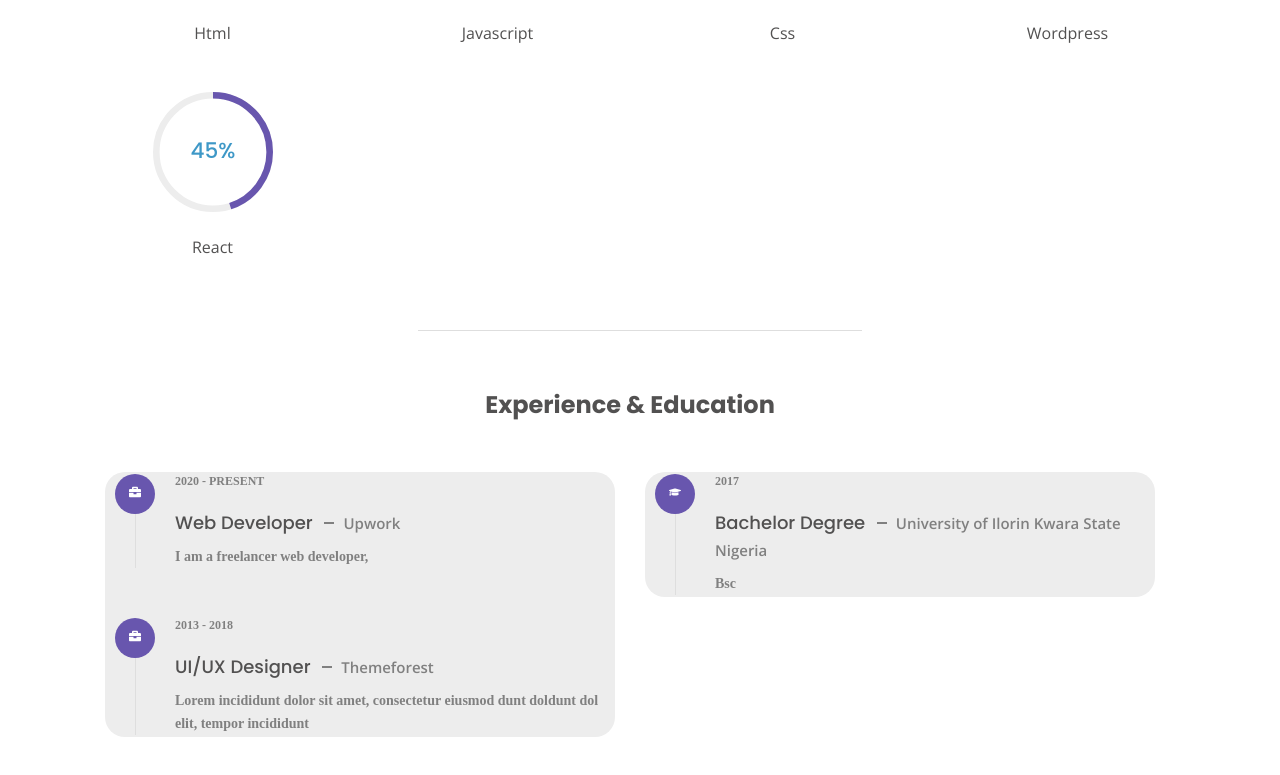
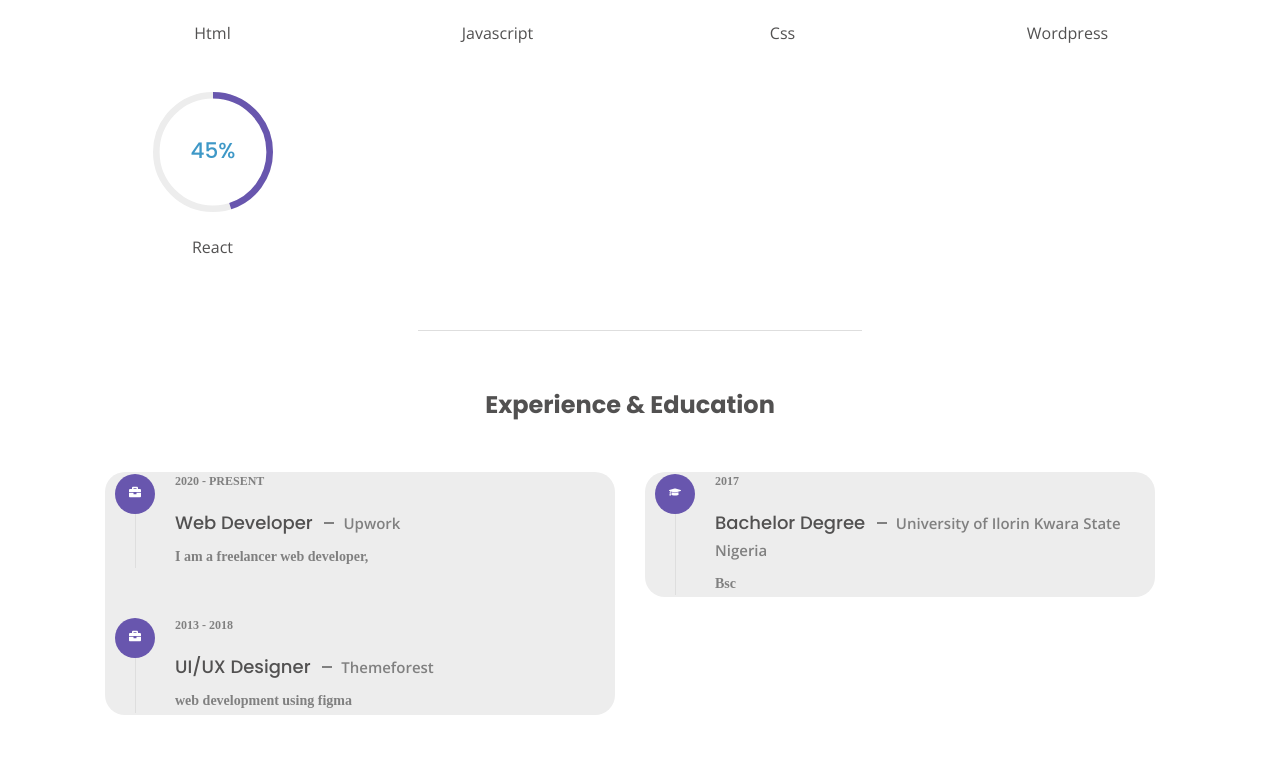
Before and after one commit to Owolusi/Writers-portfolio, a React (Vite) app: page /about in a window 1280 px wide. Shown: the part 901-1676 px from the top of the page. Built offline with nearby package versions, Linux system fonts and the light colour scheme.

Commit message:
ran npm build and edited npm --force and update info

```diff
--- a/src/data.jsx
+++ b/src/data.jsx
@@ -134,18 +134,9 @@ export const resume = [
     icon: <FaBriefcase />,
     year: '2013 - 2018',
     title: 'UI/UX Designer <span> Themeforest </span>',
-    desc: 'Lorem incididunt dolor sit amet, consectetur eiusmod dunt doldunt dol elit, tempor incididunt',
+    desc: 'web development using figma',
   },
 
-//
-  // {
-  //   id: 4,
-  //   category: 'education',
-  //   icon: <FaGraduationCap />,
-  //   year: '2015',
-  //   title: 'Engineering Degree <span> Oxford University </span>',
-  //   desc: 'Lorem ipsum dolor sit amet, consectetur adipisicing elit, sed do tempor incididunt ut labore',
-  // },
 
 
 
```
